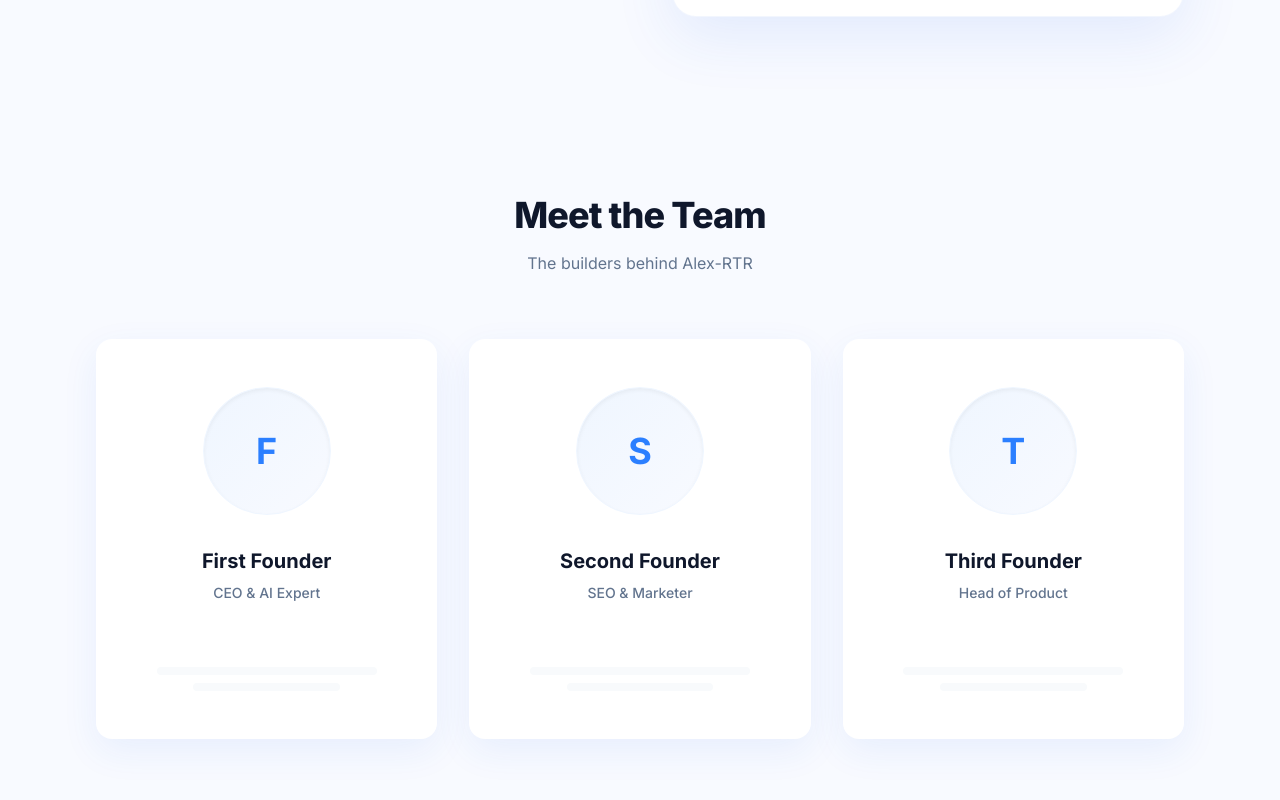
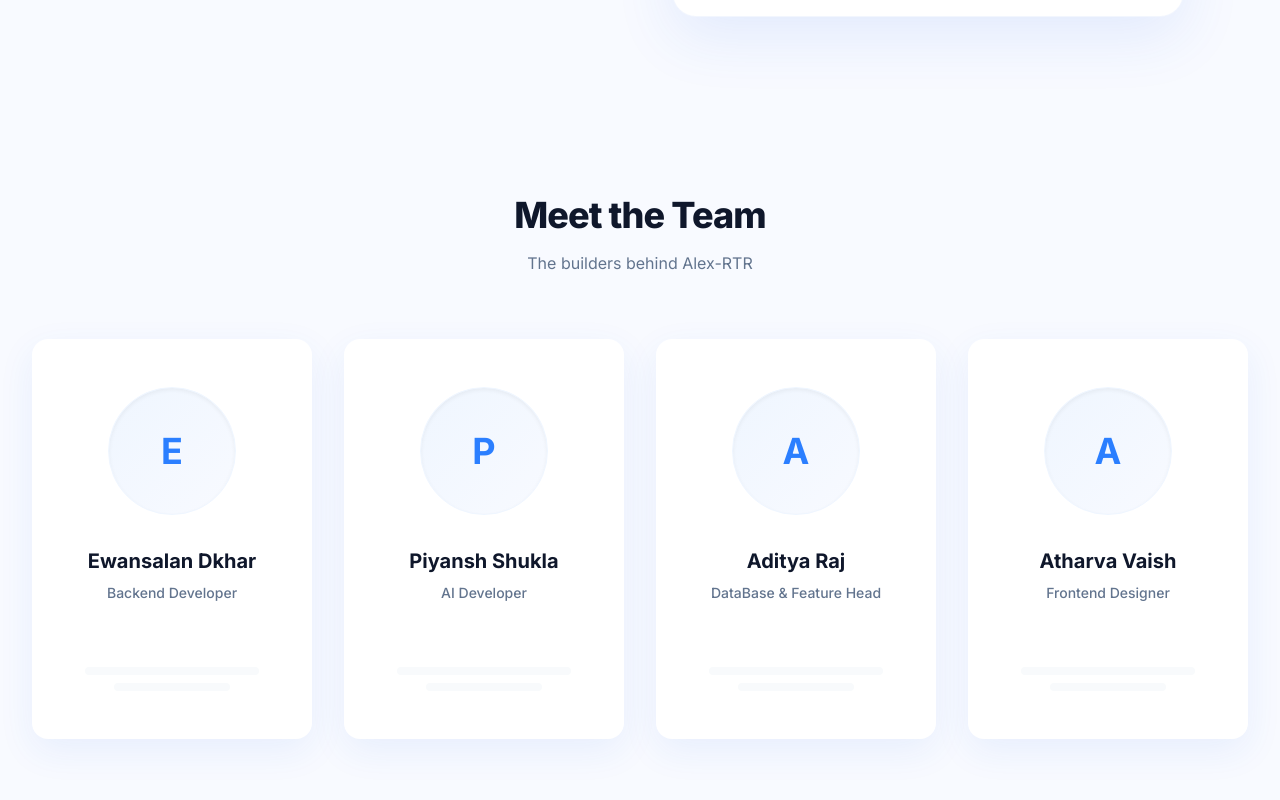
Before and after one commit to Ewan-Dkhar/Alex-RTR, a React (Vite) app in the folder frontend/: page /about in a window 1280 px wide. Shown: the part 610-1410 px from the top of the page. Built offline with nearby package versions, Linux system fonts and the light colour scheme.

Commit message:
Updated about

```diff
--- a/frontend/src/pages/About.tsx
+++ b/frontend/src/pages/About.tsx
@@ -4,9 +4,10 @@ import { SectionHeading } from "../components/ui/SectionHeading"
 import { Card } from "../components/ui/Card"
 
 const team = [
-  { name: "First Founder", role: "CEO & AI Expert", bio: "Passionate about empowering local businesses through artificial intelligence." },
-  { name: "Second Founder", role: "SEO & Marketer", bio: "Focused on building scalable, performant and beautiful user interfaces." },
-  { name: "Third Founder", role: "Head of Product", bio: "Ensuring every output creates distinct value for our future entrepreneurs." }
+  { name: "Ewansalan Dkhar", role: "Backend Developer", bio: "Passionate about empowering local businesses through artificial intelligence." },
+  { name: "Piyansh Shukla", role: "AI Developer", bio: "Focused on building scalable, performant and beautiful user interfaces." },
+  { name: "Aditya Raj", role: "DataBase & Feature Head", bio: "Ensuring every output creates distinct value for our future entrepreneurs." },
+  { name: "Atharva Vaish", role: "Frontend Designer", bio: "Architecting robust systems to ensure reliable and fast performance." }
 ]
 
 export function About() {
@@ -67,14 +68,14 @@ export function About() {
         </div>
       </section>
 
-      <section className="max-w-6xl mx-auto px-4 sm:px-6 lg:px-8 mb-24">
+      <section className="max-w-7xl mx-auto px-4 sm:px-6 lg:px-8 mb-24">
         <div className="text-center mb-16">
           <h2 className="text-3xl md:text-4xl font-black text-slate-900 mb-4 tracking-tight">Meet the Team</h2>
           <p className="text-slate-500">The builders behind Alex-RTR</p>
         </div>
 
         <motion.div
-          className="grid grid-cols-1 md:grid-cols-3 gap-8"
+          className="grid grid-cols-1 md:grid-cols-2 lg:grid-cols-4 gap-8"
           initial="hidden"
           whileInView="visible"
           viewport={{ once: true, margin: "-50px" }}
```
